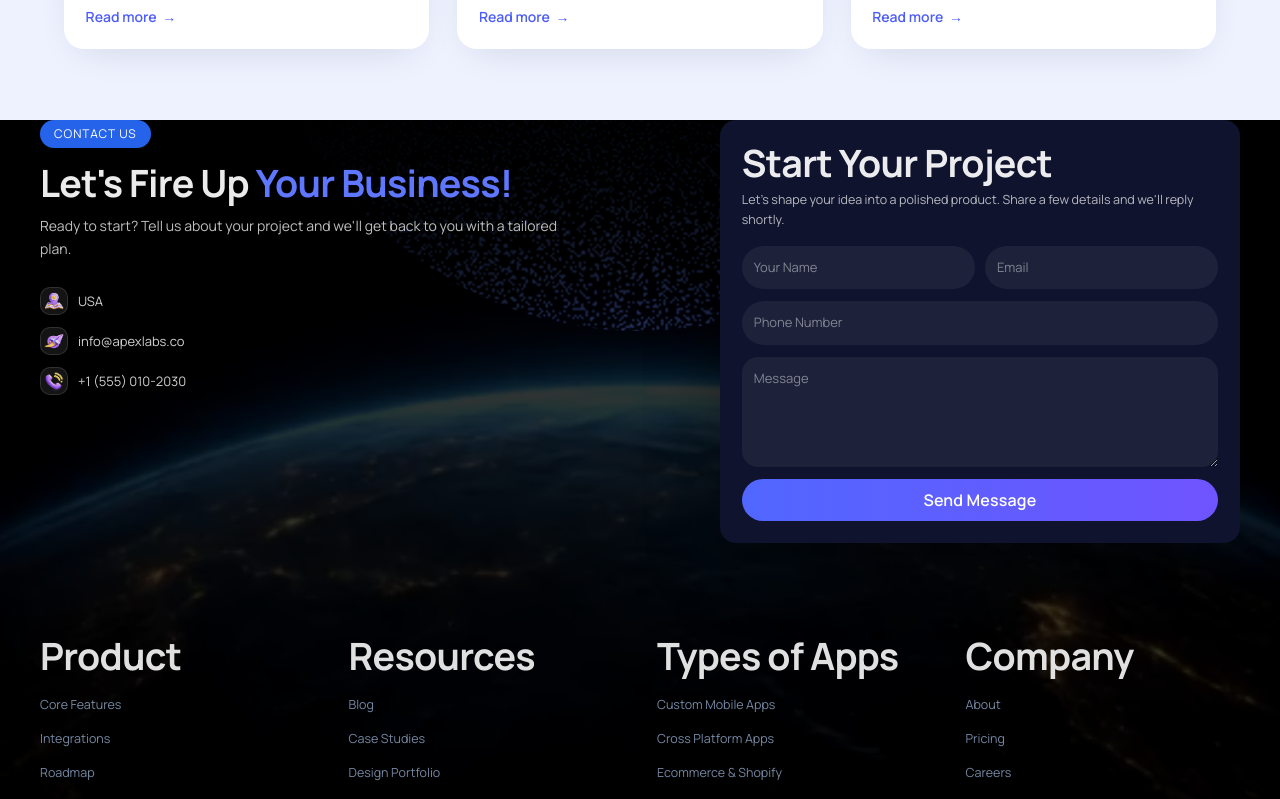
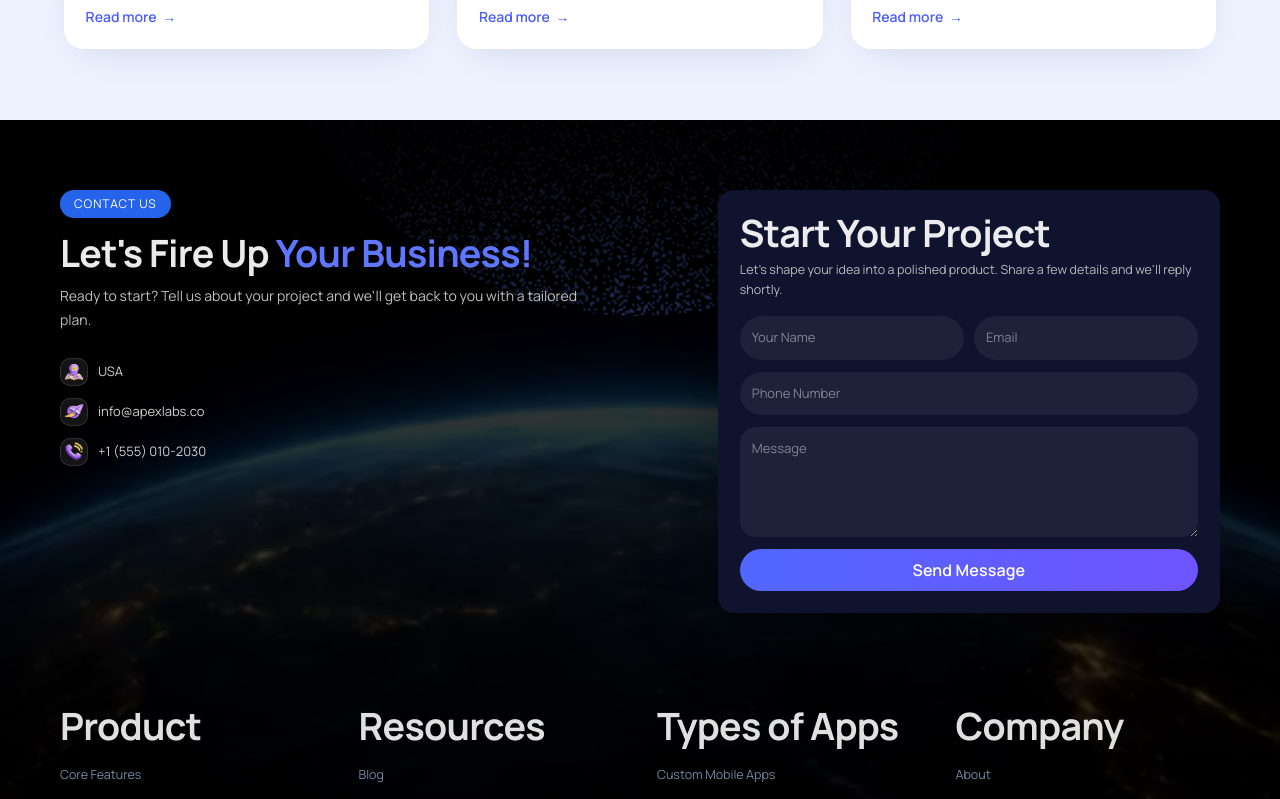
Before and after one commit to stahaali/apps-labs, a Next.js app: page / in a window 1280 px wide. Shown: the part 7460-8259 px from the top of the page. Built offline with nearby package versions, Linux system fonts and the light colour scheme.

Commit message:
changes updated

```diff
--- a/components/ContactFooterSection/ContactFooterSection.module.css
+++ b/components/ContactFooterSection/ContactFooterSection.module.css
@@ -64,8 +64,10 @@
   z-index: 3;
   max-width: 1200px;
   margin: 0 auto;
-  padding-top: var(--home-section-py) 20px;
-  padding-bottom:15px;
+  padding-top: var(--home-section-py);
+  padding-bottom: 15px;
+  padding-left: 20px;
+  padding-right: 20px;
 }
 
 .topGrid {
```
